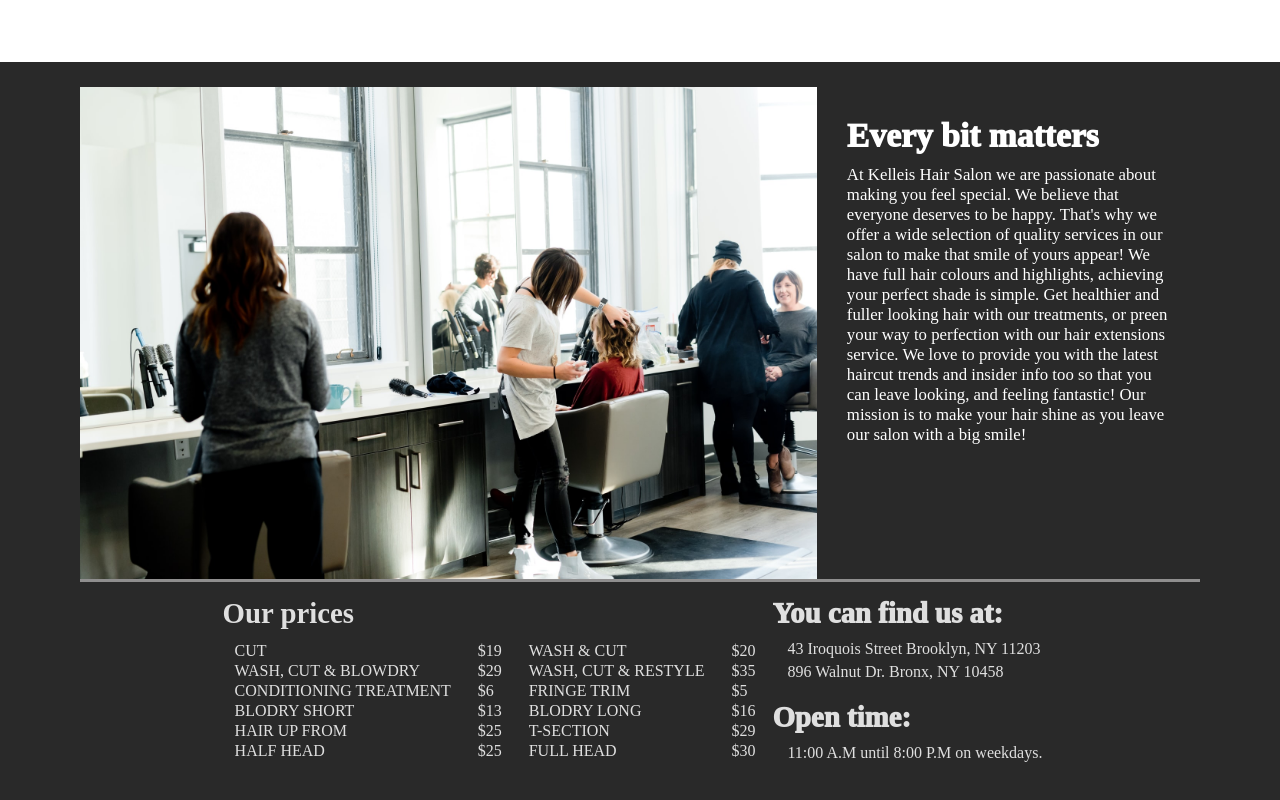
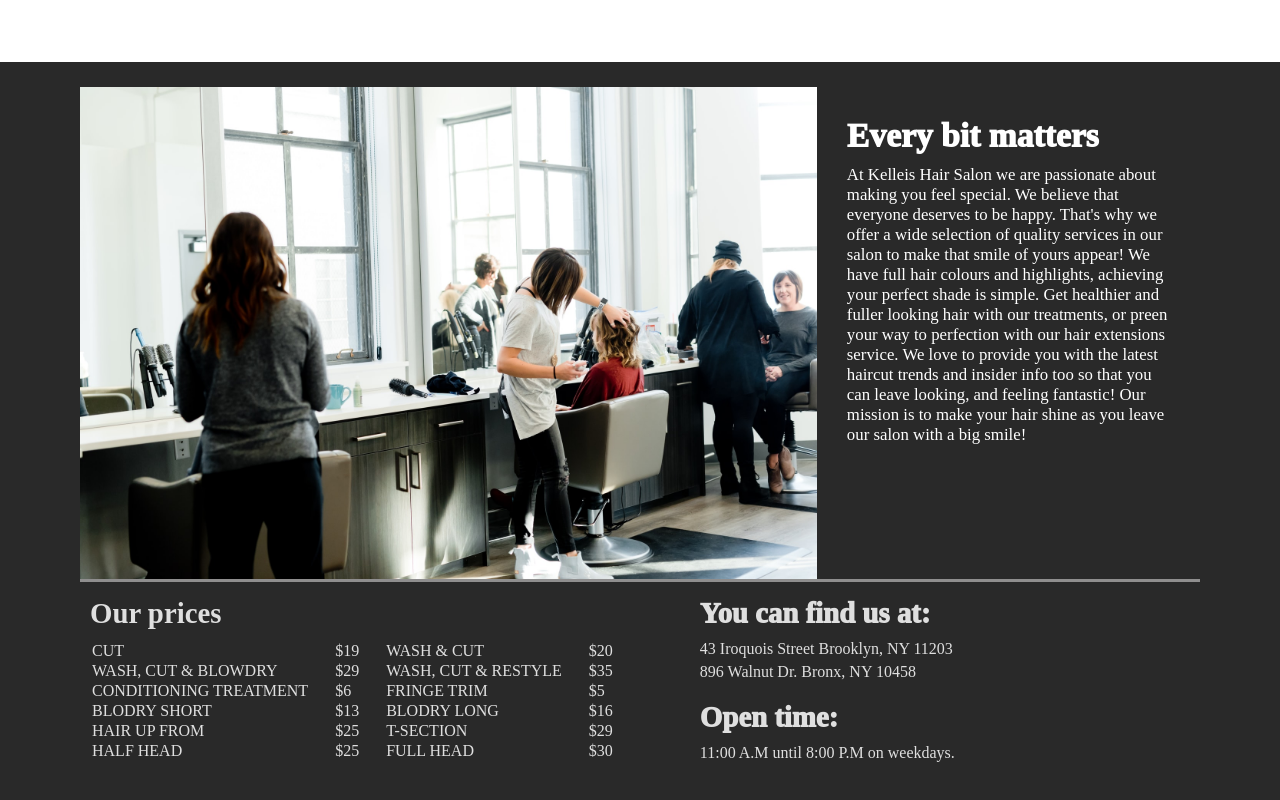
Before and after one commit to Josue-Monfort/landing-page, a plain HTML site: page index.html in a window 1280 px wide. Shown: the part 1468-2268 px from the top of the page. Drawn offline with Linux system fonts and the light colour scheme; a web font is replaced by a local one.

```diff
--- a/styles.css
+++ b/styles.css
@@ -23,7 +23,7 @@ a {
 #navBar a, #navBar a:visited {
   color: rgb(34, 34, 34);
   font-weight: 1000;
-  font-size: 1.15rem;
+  font-size: 1.3rem;
 }
 
 #navBar a:hover {
@@ -188,12 +188,12 @@ a {
 
 .price-container {
   display: flex;
-  justify-content: center;
   color:rgb(223, 223, 223);
+  margin: 0px 80px 0 80px;
 }
 
 .price-container h2 {
-  padding: 15px 0px 10px 0px;
+  padding: 15px 15px 10px 10px;
   font-size: 1.8rem;
 }
 
@@ -202,11 +202,11 @@ td {
 }
 
 .location h3 {
-  padding: 15px 0px 10px 0px;
+  padding: 15px 15px 10px 70px;
   font-size: 1.8rem;
   font-weight: 1000;
 }
 
 .location p {
-  padding: 0px 15px 5px 15px;
+  padding: 0px 15px 5px 70px;
 }
```
